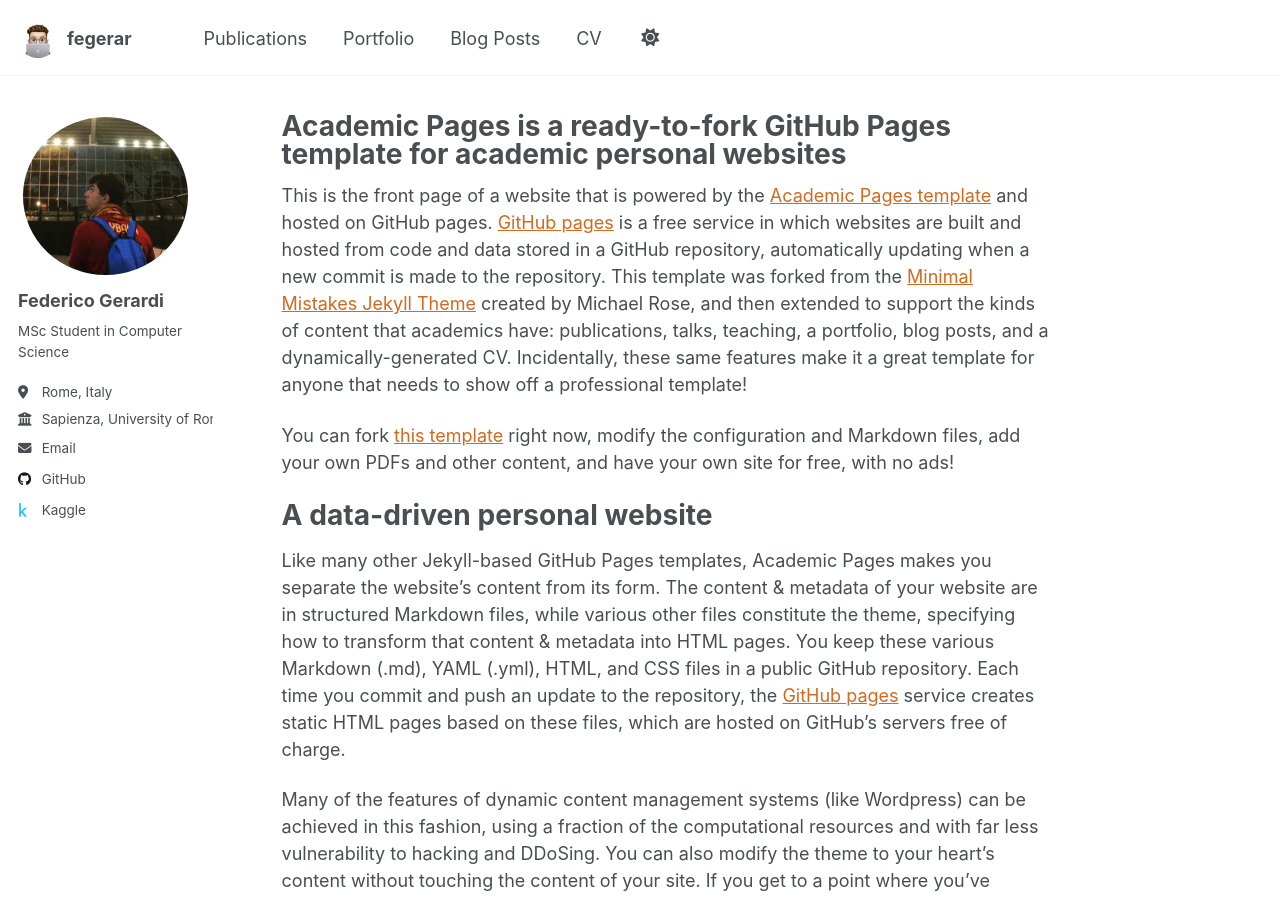
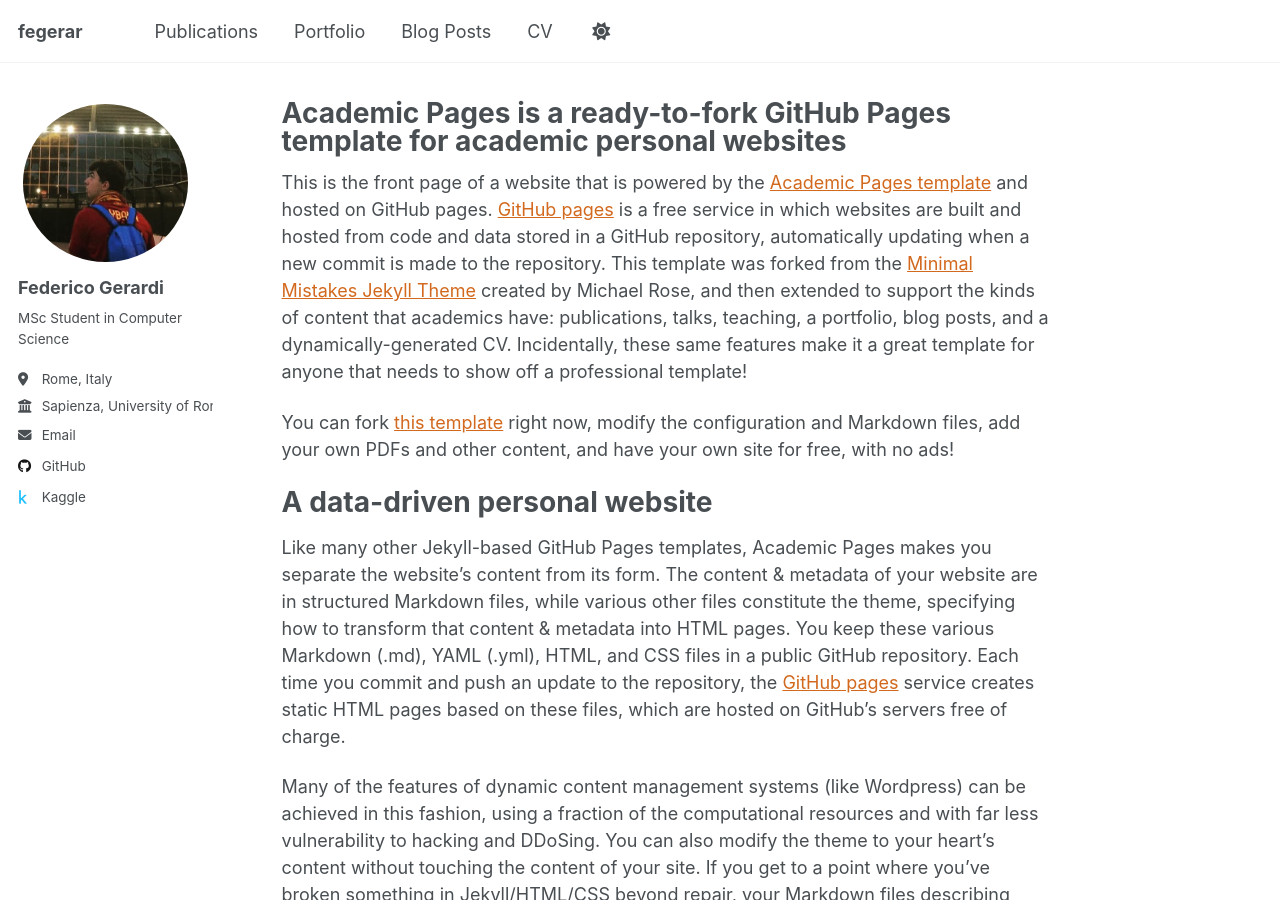
Before and after one commit to fegerar/fegerar.github.io, a Jekyll site: the page built from _pages/about.md, in a window 1280 px wide and 900 px high. Built offline with Jekyll 4.4.1, drawn with Linux system fonts in a browser that asks for light colours; a script that is not in the unit is left out.

Commit message:
Remove profile image from masthead and simplify site title link

```diff
--- a/_includes/masthead.html
+++ b/_includes/masthead.html
@@ -6,7 +6,7 @@
       <nav id="site-nav" class="greedy-nav">
         <button><div class="navicon"></div></button>
         <ul class="visible-links">
-          <li class="masthead__menu-item masthead__menu-item--lg persist"><a href="{{ base_path }}/"><img src="{{ base_path }}/images/pp.png" alt="{{ site.title }}" class="masthead__logo"><span style="position: relative;top: 2px;">{{ site.title }}</span></a></li>
+          <li class="masthead__menu-item masthead__menu-item--lg persist"><a href="{{ base_path }}/">{{ site.title }}</a></li>
           {% for link in site.data.navigation.main %}
             {% if link.url contains 'http' %}
               {% assign domain = '' %}
```
